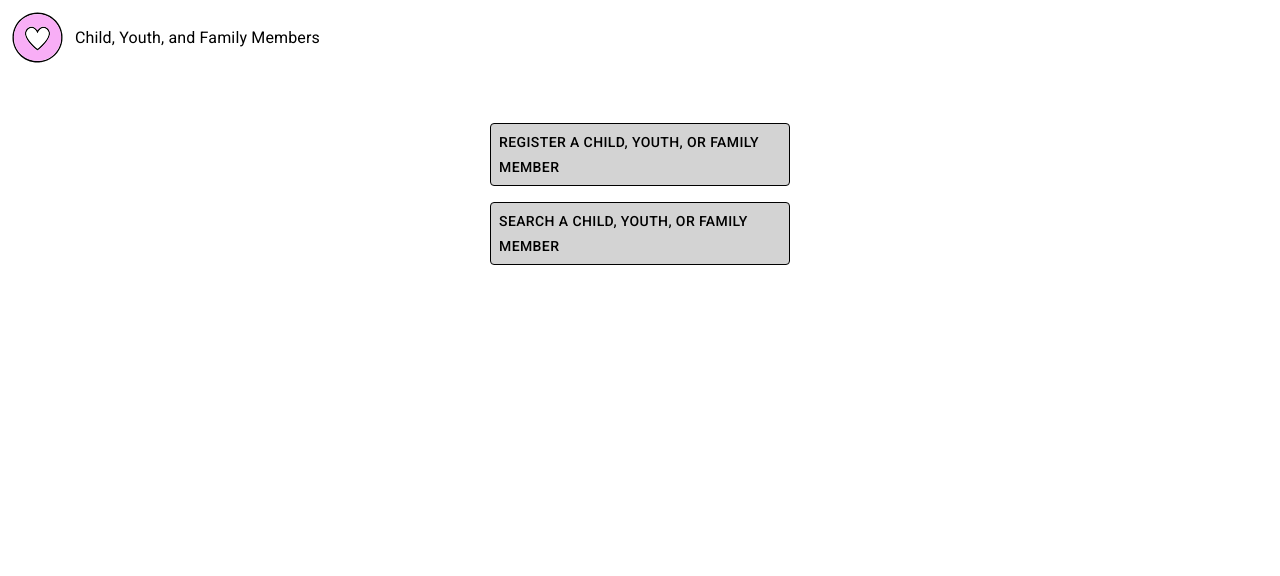
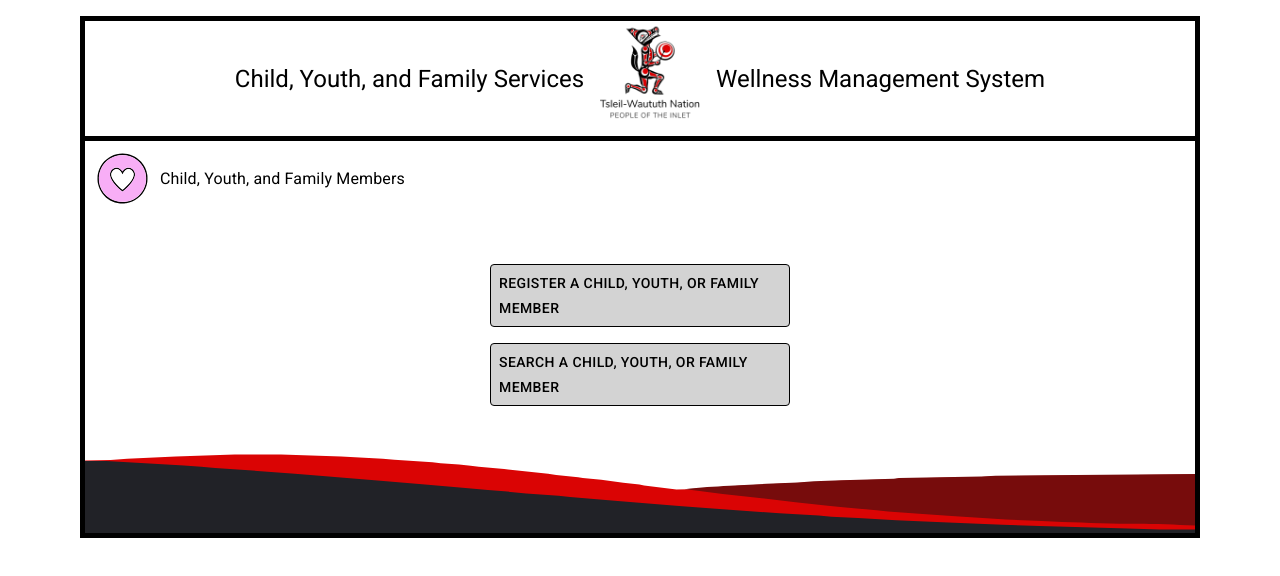
Before and after one commit to rstar24/handsofhope, a React (Create React App) app in the folder src/cyfwms-twn-client/: page /cyfms in a window 1280 px wide. Shown: the top 576 px of the page. Built offline with nearby package versions, Linux system fonts and the light colour scheme.

Commit message:
Fixed bugs!

```diff
--- a/src/cyfwms-twn-client/src/components/cyfms/CYFMSHeader.tsx
+++ b/src/cyfwms-twn-client/src/components/cyfms/CYFMSHeader.tsx
@@ -1,4 +1,3 @@
-import React from 'react';
 import { Box, Typography } from "@mui/material";
 import React from "react";
 import type { ReactElement } from "react";
--- a/src/cyfwms-twn-client/src/components/layout/Footer.tsx
+++ b/src/cyfwms-twn-client/src/components/layout/Footer.tsx
@@ -1,4 +1,3 @@
-import React from 'react';
 import { Box } from "@mui/material";
 import React from "react";
 import type { ReactElement } from "react";
--- a/src/cyfwms-twn-client/src/components/layout/Header.tsx
+++ b/src/cyfwms-twn-client/src/components/layout/Header.tsx
@@ -1,4 +1,3 @@
-import React from 'react';
 import { Box } from "@mui/material";
 import React from "react";
 import type { ReactElement } from "react";
--- a/src/cyfwms-twn-client/src/pages/Home.tsx
+++ b/src/cyfwms-twn-client/src/pages/Home.tsx
@@ -7,7 +7,7 @@ import {
   Typography,
 } from "@mui/material";
 import { Link } from "react-router-dom";
-import { Layout } from "../components/auth/layout/Layout";
+import Layout from "../components/auth/layout/Layout";
 import React from "react";
 import type { ReactElement, ReactNode } from "react";
 
--- a/src/cyfwms-twn-client/src/pages/cyfms/CYFMS.tsx
+++ b/src/cyfwms-twn-client/src/pages/cyfms/CYFMS.tsx
@@ -1,7 +1,6 @@
-import React from 'react';
 import { Box, Button } from "@mui/material";
-import { Layout } from "../../components/auth/layout/Layout";
 import { Link } from "react-router-dom";
+import Layout from "../../components/auth/layout/Layout";
 import CYFMSHeader from "../../components/cyfms/CYFMSHeader";
 import React from "react";
 import type { ReactElement } from "react";
@@ -12,7 +11,7 @@ import type { ReactElement } from "react";
  */
 const CYFMS = (): ReactElement => {
   return (
-    <>
+    <Layout>
       <CYFMSHeader />
       <Box
         sx={{
@@ -54,7 +53,7 @@ const CYFMS = (): ReactElement => {
           </Button>
         </Box>
       </Box>
-    </>
+    </Layout>
   );
 };
 
--- a/src/cyfwms-twn-client/src/pages/cyfms/CYFMSOther.tsx
+++ b/src/cyfwms-twn-client/src/pages/cyfms/CYFMSOther.tsx
@@ -1,11 +1,10 @@
-import React from 'react';
+import { Button, Grid, InputLabel, Link, Typography } from "@mui/material";
 import { styled } from "@mui/material/styles";
 import Box from "@mui/material/Box";
 import Paper from "@mui/material/Paper";
 import TextField from "@mui/material/TextField";
-import { Layout } from "../../components/auth/layout/Layout";
+import Layout from "../../components/auth/layout/Layout";
 import CYFMSHeader from "../../components/cyfms/CYFMSHeader";
-import { Button, Grid, InputLabel, Link, Typography } from "@mui/material";
 import React from "react";
 import theme from "../../library/theme";
 
--- a/src/cyfwms-twn-client/src/pages/cyfms/CYFMSSearch.tsx
+++ b/src/cyfwms-twn-client/src/pages/cyfms/CYFMSSearch.tsx
@@ -1,4 +1,3 @@
-import React from 'react';
 import {
   Box,
   Button,
```
Also changed, not shown: src/cyfwms-twn-client/src/components/auth/layout/Layout.tsx (+2 -1 lines), src/cyfwms-twn-client/src/features/login/loginApi.ts (+5 -3 lines).
